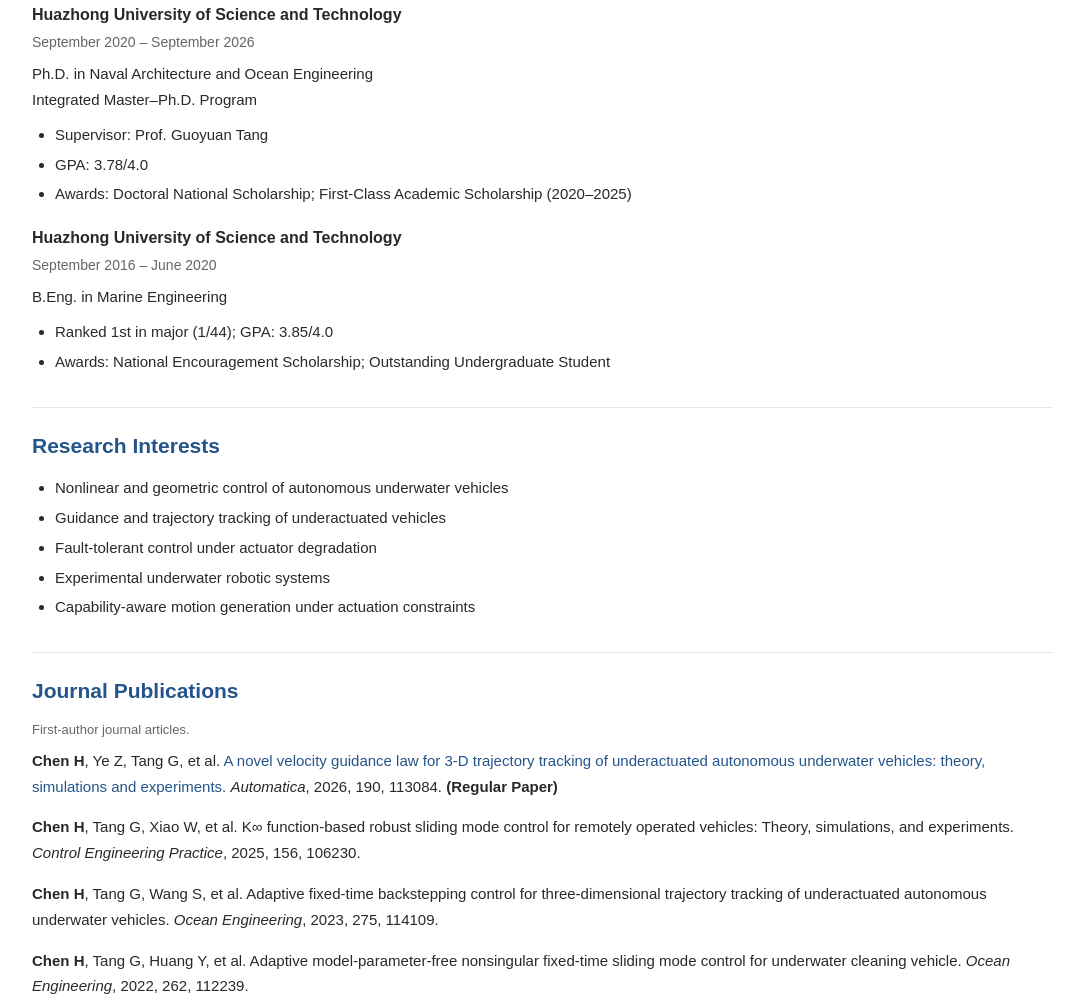
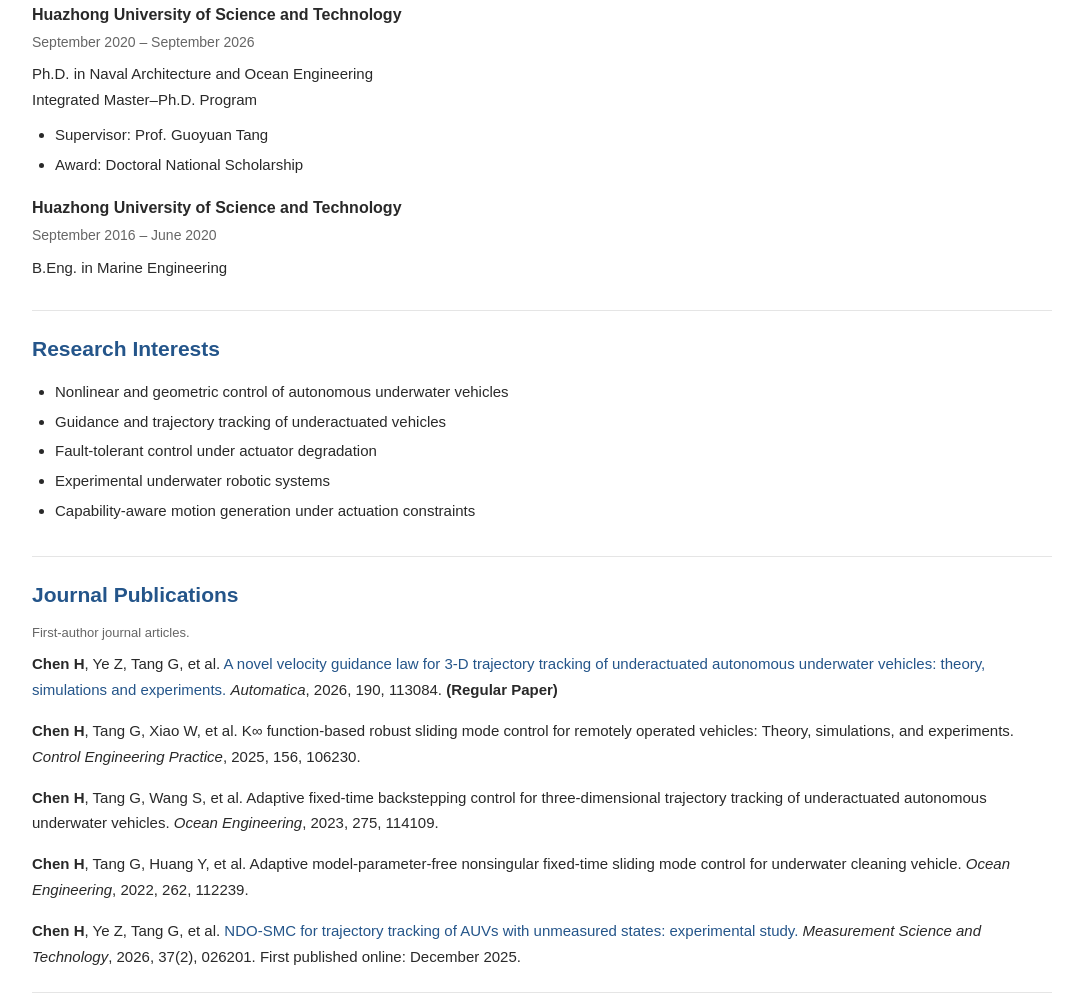
Before and after one commit to hxuanchen/hxuanchen.github.io, a plain HTML site: page index.html in a window 1280 px wide. Shown: the part 944-1946 px from the top of the page, without its empty margins (98-1181 px from the left). Drawn offline with Linux system fonts and the light colour scheme.

Commit message:
Update index.html

```diff
--- a/index.html
+++ b/index.html
@@ -398,15 +398,17 @@ footer {
     <!-- Education -->
    <section id="education">
     <h2>Education</h2>
+
     <div class="entry">
         <h3>Huazhong University of Science and Technology</h3>
         <div class="date">September 2020 – September 2026</div>
-            <p>Ph.D. in Naval Architecture and Ocean Engineering<br>
-            Integrated Master–Ph.D. Program</p>
+        <p>
+            Ph.D. in Naval Architecture and Ocean Engineering<br>
+            Integrated Master–Ph.D. Program
+        </p>
         <ul>
             <li>Supervisor: Prof. Guoyuan Tang</li>
-                <li>GPA: 3.78/4.0</li>
-                <li>Awards: Doctoral National Scholarship; First-Class Academic Scholarship (2020–2025)</li>
+            <li>Award: Doctoral National Scholarship</li>
         </ul>
     </div>
 
@@ -414,10 +416,6 @@ footer {
         <h3>Huazhong University of Science and Technology</h3>
         <div class="date">September 2016 – June 2020</div>
         <p>B.Eng. in Marine Engineering</p>
-            <ul>
-                <li>Ranked 1st in major (1/44); GPA: 3.85/4.0</li>
-                <li>Awards: National Encouragement Scholarship; Outstanding Undergraduate Student</li>
-            </ul>
     </div>
 </section>
 
@@ -625,15 +623,6 @@ footer {
     </section>
 
     <!-- Awards -->
-    <section id="awards">
-        <h2>Awards and Honors</h2>
-        <ul>
-            <li>Doctoral National Scholarship</li>
-            <li>National Encouragement Scholarship</li>
-            <li>First-Class Academic Scholarship, HUST (2020–2025)</li>
-            <li>Outstanding Undergraduate Student</li>
-        </ul>
-    </section>
 
     <!-- Academic service -->
     <section id="services">
```
Lines whose indentation alone changed are shown as unchanged.
